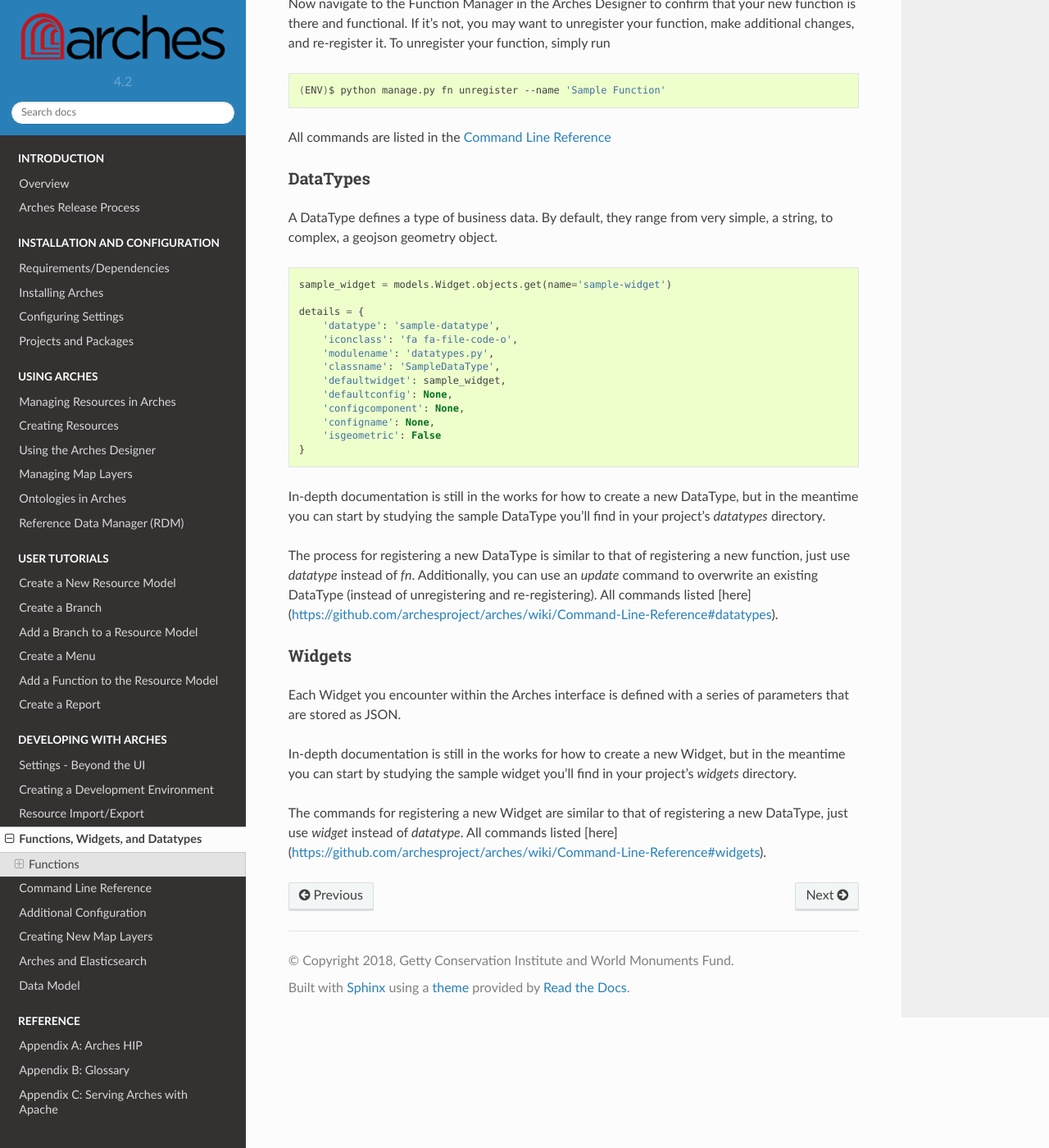
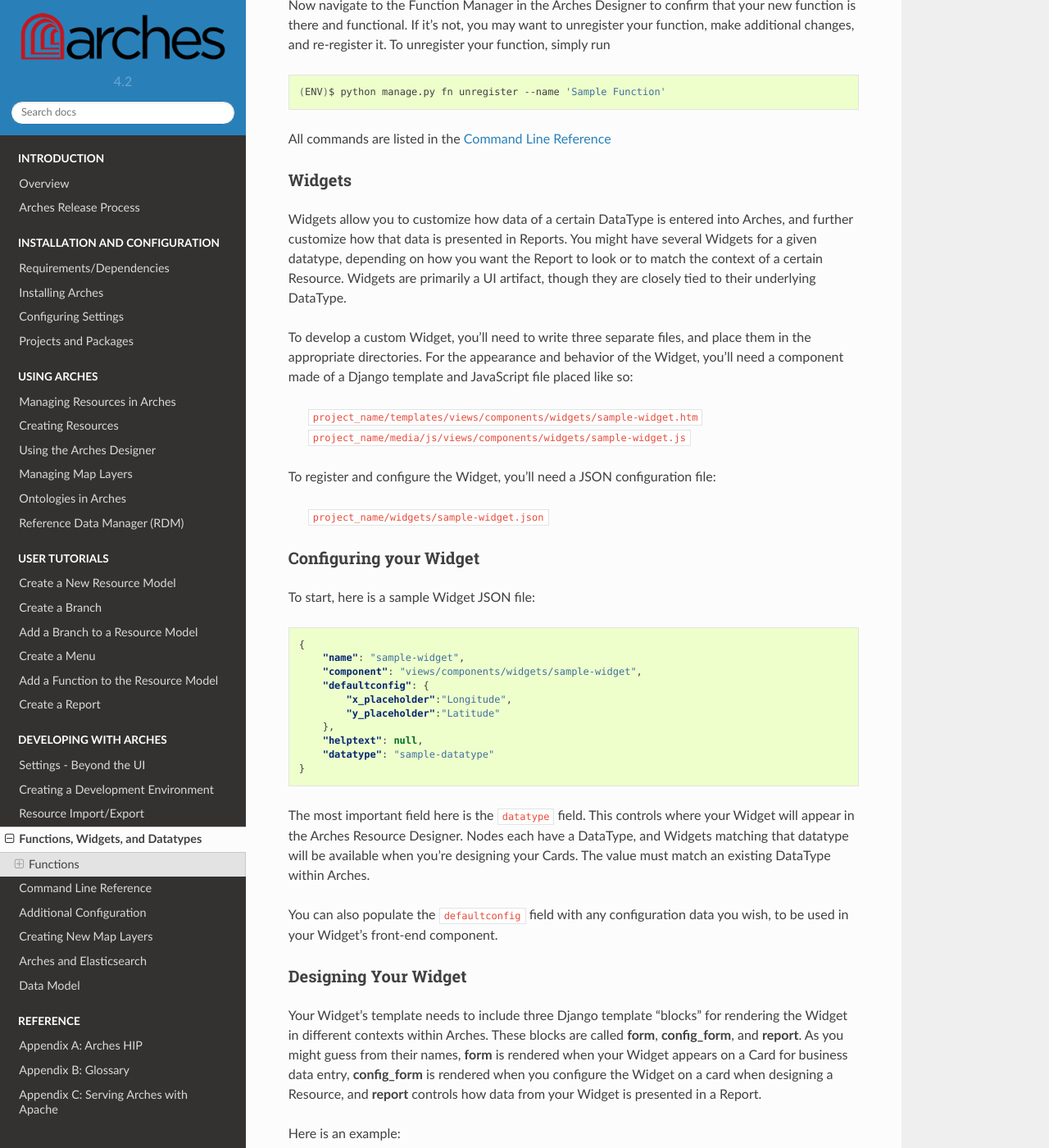
Before and after one commit to archesproject/arches-docs, a Sphinx documentation site: the page built from docs/functions-widgets-datatypes.txt, in a window 1280 px wide and 1400 px high, scrolled down 4228 px. Shown: the whole window at 82% size. Built offline with Sphinx 7.4.7 and the Read the Docs theme 2.0.0, drawn with Linux system fonts in a browser that asks for light colours; some of the changed text lies outside the part shown.

Commit message:
document custom widgets for #47

```diff
--- a/docs/functions-widgets-datatypes.txt
+++ b/docs/functions-widgets-datatypes.txt
@@ -7,8 +7,8 @@
 extra functionality to Arches upon data entry.
 
 At a high level, if you're trying to add a custom interface for
-entering business data, you'll use a Widget. If the data to be entered
-should be validated on its way in, you'll use a Datatype with that
+entering business data, you'll use a Widget. If you need to enter a
+type of data unknown to Arches, you'll need a Datatype to go with your
 Widget. If you need sophisticated side effects or to perform
 additional computation based on the data entered, it's time for a
 Function.
@@ -188,7 +188,6 @@
 
 CSV imports do not call this hook.
 
-
 The UI Component
 ================
 Having implemented your function's logic, it's time to develop the
@@ -209,8 +208,9 @@
 ``media/js/views/components/functions/`` and
 ``media/js/views/components/widgets`` directories.
 
+
 Registering Functions
----------------------
+=====================
 
 First, list the names of functions you already have registered:
 
@@ -227,7 +227,10 @@
     (ENV)$ python manage.py fn register --source /Documents/projects/mynewproject/mynewproject/functions/sample_function.py
 
 
-Now navigate to the Function Manager in the Arches Designer to confirm that your new function is there and functional. If it's not, you may want to unregister your function, make additional changes, and re-register it. To unregister your function, simply run
+Now navigate to the Function Manager in the Arches Designer to confirm
+that your new function is there and functional. If it's not, you may
+want to unregister your function, make additional changes, and
+re-register it. To unregister your function, simply run
 
 .. code-block:: bash
 
@@ -235,10 +238,109 @@
 
 All commands are listed in the :ref:`Command Line Reference`
 
+
+Widgets
+=======
+
+Widgets allow you to customize how data of a certain DataType is
+entered into Arches, and further customize how that data is presented
+in Reports. You might have several Widgets for a given datatype,
+depending on how you want the Report to look or to match the context
+of a certain Resource. Widgets are primarily a UI artifact, though
+they are closely tied to their underlying DataType.
+
+To develop a custom Widget, you'll need to write three separate files,
+and place them in the appropriate directories. For the appearance and
+behavior of the Widget, you'll need a component made of a Django
+template and JavaScript file placed like so:
+
+    ``project_name/templates/views/components/widgets/sample-widget.htm``
+    ``project_name/media/js/views/components/widgets/sample-widget.js``
+
+To register and configure the Widget, you'll need a JSON configuration
+file:
+
+    ``project_name/widgets/sample-widget.json``
+
+
+Configuring your Widget
+=======================
+
+To start, here is a sample Widget JSON file:
+
+.. literalinclude:: examples/sample-widget.json
+   :language: json
+
+The most important field here is the ``datatype`` field. This controls
+where your Widget will appear in the Arches Resource Designer. Nodes
+each have a DataType, and Widgets matching that datatype will be
+available when you're designing your Cards. The value must match an
+existing DataType within Arches.
+
+You can also populate the ``defaultconfig`` field with any
+configuration data you wish, to be used in your Widget's front-end
+component.
+
+Designing Your Widget
+=====================
+
+Your Widget's template needs to include three Django template "blocks"
+for rendering the Widget in different contexts within Arches. These
+blocks are called **form**, **config_form**, and **report**. As you might
+guess from their names, **form** is rendered when your Widget appears on
+a Card for business data entry, **config_form** is rendered when you
+configure the Widget on a card when designing a Resource, and **report**
+controls how data from your Widget is presented in a Report.
+
+Here is an example:
+
+.. literalinclude:: examples/sample-widget.htm
+   :language: htmldjango
+
+To pull it all together, you'll need to write a complementary
+JavaScript file. The Arches UI uses Knockout.js, and the best way to
+develop your Widget in a compatible way is to write a Knockout
+component with a ``viewModel`` corresponding to your Widget's ``view``
+(the Django template).
+
+Here is an example, continuing with our ``sample-widget``:
+
+.. literalinclude:: examples/sample-widget.js
+   :language: JavaScript
+
+Registering your Widget
+=======================
+
+After placing your Django template and JavaScript files in their
+respective directories, you are now ready to register your Widget:
+
+
+.. code-block:: bash
+
+    python manage.py widget register --source /Documents/projects/mynewproject/mynewproject/widgets/sample-widget.json
+
+The command will confirm your Widget has been registered, and you can
+also see it with:
+
+.. code-block:: bash
+
+    python manage.py widget list
+
+If you make an update to your Widget, you can load the changes to
+Arches with:
+
+
+.. code-block:: bash
+
+    python manage.py widget update --source /Documents/projects/mynewproject/mynewproject/widgets/sample-widget.json
+
+All the Widget commands are detailed in the :ref:`Command Line Reference`
+
 DataTypes
 =========
 
-A DataType defines a type of business data. By default, they range from very simple, a string, to complex, a geojson geometry object.
+A DataType defines a type of business data. By default, they range
+from very simple, a string, to complex, a geojson geometry object.
 
 .. code-block:: python
 
@@ -255,17 +357,3 @@
         'configname': None,
         'isgeometric': False
     }
-
-
-In-depth documentation is still in the works for how to create a new DataType, but in the meantime you can start by studying the sample DataType you'll find in your project's `datatypes` directory.
-
-The process for registering a new DataType is similar to that of registering a new function, just use `datatype` instead of `fn`. Additionally, you can use an `update` command to overwrite an existing DataType (instead of unregistering and re-registering). All commands listed [here](https://github.com/archesproject/arches/wiki/Command-Line-Reference#datatypes).
-
-Widgets
-=======
-
-Each Widget you encounter within the Arches interface is defined with a series of parameters that are stored as JSON.
-
-In-depth documentation is still in the works for how to create a new Widget, but in the meantime you can start by studying the sample widget you'll find in your project's `widgets` directory.
-
-The commands for registering a new Widget are similar to that of registering a new DataType, just use `widget` instead of `datatype`. All commands listed [here](https://github.com/archesproject/arches/wiki/Command-Line-Reference#widgets).
```
